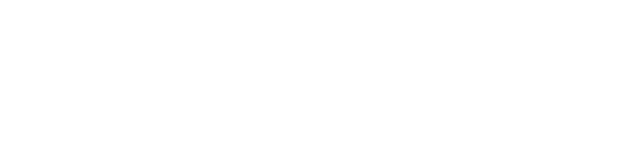
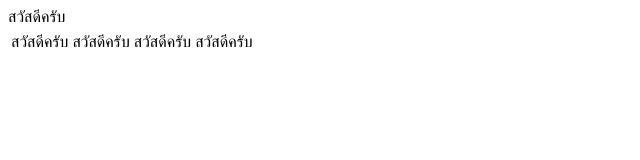
Before and after one commit to nutchanokp/precodecamp, a plain HTML site: page day1/index.html in a window 1280 px wide. Shown: the whole page, without its empty margins (0-640 px from the left). Drawn offline with Linux system fonts and the light colour scheme.

Commit message:
first commit

```diff
--- a/day1/index.html
+++ b/day1/index.html
@@ -5,5 +5,25 @@
     <meta name="viewport" content="width=device-width, initial-scale=1.0" />
     <title>Document</title>
   </head>
-  <body></body>
+  <body>
+    สวัสดีครับ
+    <table>
+      <thead>
+        <tr>
+          <td></td>
+          <td></td>
+          <td></td>
+          <td></td>
+        </tr>
+      </thead>
+      <tbody>
+        <tr>
+          <td>สวัสดีครับ</td>
+          <td>สวัสดีครับ</td>
+          <td>สวัสดีครับ</td>
+          <td>สวัสดีครับ</td>
+        </tr>
+      </tbody>
+    </table>
+  </body>
 </html>
```
Also changed, not shown: 1 other file.
